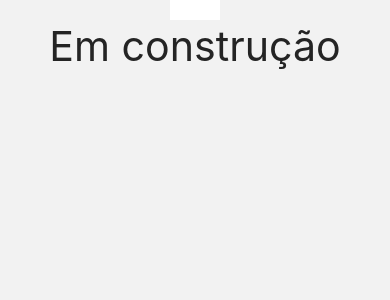
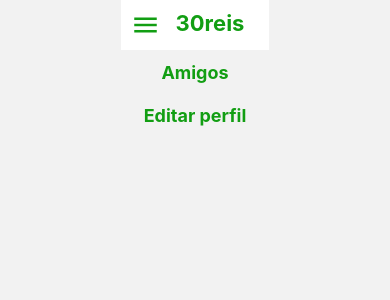
Before and after one commit to jonathancastroam/30reis-mobile, a React Native app: screen /Home in a window 390 px wide. Shown: the top 300 px of the page. Built offline with nearby package versions, Linux system fonts and the light colour scheme.

Commit message:
Novas telas

```diff
--- a/App.js
+++ b/App.js
@@ -5,6 +5,7 @@
 import SignUpScreen from './screens/SignUp';
 import HomeScreen from './screens/HomeScreen';
 import ContactsScreen from './screens/Contacts';
+import EditProfileScreen from './screens/EditProfile';
 
 const Stack = createNativeStackNavigator();
 
@@ -15,6 +16,7 @@
       <Stack.Screen name="SignUp" component={SignUpScreen} />
       <Stack.Screen name="Home" component={HomeScreen} />
       <Stack.Screen name="Contacts" component={ContactsScreen} />
+      <Stack.Screen name="EditProfile" component={EditProfileScreen} />
     </Stack.Navigator>
   );
 }
--- a/package.json
+++ b/package.json
@@ -24,6 +24,7 @@
     "react-dom": "16.13.1",
     "react-native": "https://github.com/expo/react-native/archive/sdk-42.0.0.tar.gz",
     "react-native-elements": "^3.4.2",
+    "react-native-global-props": "^1.1.5",
     "react-native-safe-area-context": "3.2.0",
     "react-native-screens": "^3.4.0",
     "react-native-svg": "12.1.1",
--- a/screens/Contacts.js
+++ b/screens/Contacts.js
@@ -1,9 +1,8 @@
 import * as React from 'react';
-import { View } from 'react-native';
+import { View, StyleSheet } from 'react-native';
 import { Header, ListItem, Avatar } from 'react-native-elements';
 import { createNativeStackNavigator } from '@react-navigation/native-stack';
 import HomeScreen from './HomeScreen';
-import EditContactScreen from './EditContact';
 
 function ContactsScreen({ navigation }) {
     const Stack = createNativeStackNavigator();
@@ -22,20 +21,18 @@
 
     return (
       <View>
-        <Stack.Screen name="AddContact" component={HomeScreen} />
-        <Stack.Screen name="EditContact" component={EditContactScreen} />
+        <Stack.Screen name="Home" component={HomeScreen} />
         <Header
           placement="top"
-          leftComponent={{ icon: 'chevron-left', color: '#fff', onPress: () => navigation.goBack() }}
-          centerComponent={{ text: 'Lista de contatos', style: { color: '#fff' } }}
-          rightComponent={{ icon: 'add', color: '#fff', onPress: () => navigation.navigate('AddContact') }}
+          backgroundColor='#fff'
+          centerComponent={{ text: '30reis', style: styles.heading }}
+          leftComponent={{ icon: 'chevron-left', color: '#129E13', onPress: () => navigation.goBack() }}
+          rightComponent={{ icon: 'add', color: '#129E13', onPress: () => navigation.goBack() }}
         />
 
         <View>
           {list.map((l, i) => (
-              <ListItem
-                key={i} bottomDivider
-                onPress={()=>navigation.navigate('EditContact')}>
+              <ListItem  key={i} bottomDivider >
                 <Avatar source={{uri: 'https://e7.pngegg.com/pngimages/84/165/png-clipart-united-states-avatar-organization-information-user-avatar-service-computer-wallpaper.png'}} />
                 <ListItem.Content>
                   <ListItem.Title>{l.name}</ListItem.Title>
@@ -54,3 +51,20 @@
   };
 
 export default ContactsScreen;
+
+const styles = StyleSheet.create({
+  headerContainer: {
+    justifyContent: 'center',
+    alignItems: 'center',
+    backgroundColor: '#397af8',
+    marginBottom: 20,
+    width: '100%',
+    paddingVertical: 15,
+    flex: 3,
+  },
+  heading: {
+    color: '#129E13',
+    fontSize: 22,
+    fontWeight: 'bold',
+  },
+});
--- a/screens/EditContact.js
+++ /dev/null
@@ -1,55 +0,0 @@
-import * as React from 'react';
-import { Button, View } from 'react-native';
-import { Header, Input, Avatar } from 'react-native-elements';
-import { createNativeStackNavigator } from '@react-navigation/native-stack';
-import ContactsScreen from './Contacts';
-
-function EditContactScreen({ navigation }) {
-    const Stack = createNativeStackNavigator();
-
-    return (
-      <View style={{ flex: 1, alignItems: 'center'}}>
-
-        <Stack.Screen name="Contacts" component={ContactsScreen} />
-
-        <Header
-          placement="top"
-          leftComponent={{ icon: 'chevron-left', color: '#fff', onPress: () => navigation.navigate('Contacts') }}
-          centerComponent={{ text: 'Editar contato', style: { color: '#fff' } }}
-        />
-
-        <View style={{marginTop: 50}}>
-            <Avatar
-                rounded
-                size="large"
-                icon={{name: 'user', type: 'font-awesome'}}
-                overlayContainerStyle={{backgroundColor: 'lightblue'}}
-                onPress={() => console.log("Works!")}
-                activeOpacity={1.0}
-                containerStyle={{flex: 0, marginBottom: 10}}
-            />
-        </View>
-
-        <Input
-            name='nome'
-            placeholder='NOME'
-            inputStyle={{marginTop:50}}
-            />
-        <Input
-            name='email'
-            placeholder='EMAIL'
-            />
-        <Input
-            name='telefone'
-            placeholder='TELEFONE'
-            />
-
-        <View style={{marginTop: 50}}>
-            <Button title="Salvar" onPress={() => navigation.goBack()} />
-        </View>
-
-      </View>
-    );
-  }
-
-  export default EditContactScreen;
--- /dev/null
+++ b/screens/EditProfile.js
@@ -0,0 +1,85 @@
+import * as React from 'react';
+import { View, StyleSheet } from 'react-native';
+import { Button, Header, Input, Avatar, Accessory } from 'react-native-elements';
+import { createNativeStackNavigator } from '@react-navigation/native-stack';
+import HomeScreen from './HomeScreen';
+
+function EditProfileScreen({ navigation }) {
+    const Stack = createNativeStackNavigator();
+
+    return (
+      <View style={{ flex: 1, alignItems: 'center'}}>
+
+        <Stack.Screen name="Home" component={HomeScreen} />
+
+        <Header
+          placement="top"
+          backgroundColor='#fff'
+          centerComponent={{ text: '30reis', style: styles.heading }}
+          leftComponent={{ icon: 'chevron-left', color: '#129E13', onPress: () => navigation.goBack() }}
+        />
+
+        <View style={{marginTop: 50}}>
+            <Avatar
+                rounded
+                size="large"
+                icon={{name: 'user', type: 'font-awesome'}}
+                overlayContainerStyle={{backgroundColor: 'lightblue'}}
+                onPress={() => console.log("Works!")}
+                activeOpacity={1.0}
+                containerStyle={{flex: 0, marginBottom: 10}}
+
+            ><Accessory onPress={() => console.log("Works!")}/></Avatar>
+        </View>
+
+        <Input
+            name='nome completo'
+            placeholder='NOME'
+            inputStyle={{marginTop:50}}
+            />
+        <Input
+            name='cpf'
+            placeholder='CPF'
+            />
+        <Input
+            name='dataNasc'
+            placeholder='DATA NASCIMENTO'
+            />
+        <Input
+            name='email'
+            placeholder='EMAIL'
+            />
+        <Input
+            name='telefone'
+            placeholder='TELEFONE'
+            />
+
+        <View style={{marginTop: 50}}>
+        <Button
+            title="Salvar"
+            titleStyle={{color:'#129E13',fontSize:18, fontWeight:'bold'}}
+            type="clear"
+            onPress={() => navigation.navigate('Home')} />
+        </View>
+
+      </View>
+    );
+  }
+
+  export default EditProfileScreen;
+
+  const styles = StyleSheet.create({
+    headerContainer: {
+      justifyContent: 'center',
+      alignItems: 'center',
+      backgroundColor: '#fff',
+      marginBottom: 20,
+      width: '100%',
+      paddingVertical: 15,
+    },
+    heading: {
+      color: '#129E13',
+      fontSize: 22,
+      fontWeight: 'bold',
+    },
+  });
--- a/screens/HomeScreen.js
+++ b/screens/HomeScreen.js
@@ -1,8 +1,9 @@
 import * as React from 'react';
-import { View } from 'react-native';
-import { Header, Text} from 'react-native-elements';
+import { View, StyleSheet } from 'react-native';
+import { Header, Button} from 'react-native-elements';
 import { createNativeStackNavigator } from '@react-navigation/native-stack';
 import ContactsScreen from './Contacts';
+import EditProfileScreen from './EditProfile';
 
 function HomeScreen({ navigation }) {
     const Stack = createNativeStackNavigator();
@@ -11,18 +12,59 @@
       <View style={{ flex: 1, alignItems: 'center'}}>
 
         <Stack.Screen name="Contacts" component={ContactsScreen} />
+        <Stack.Screen name="EditProfile" component={EditProfileScreen} />
 
         <Header
           placement="top"
           backgroundColor='#fff'
+          centerComponent={{ text: '30reis', style: styles.heading }}
+          leftComponent={{
+            icon: 'menu',
+            color: '#129E13',
+            size: 30,
+            styles: styles.headerLeft
+          }}
         />
 
-        <Text h1>
-          Em construção
-        </Text>
+        <Button
+            title="Amigos"
+            titleStyle={{color:'#129E13',fontSize:18, fontWeight:'bold'}}
+            buttonStyle={{paddingBottom:10, paddingTop:10}}
+            type="clear"
+            onPress={() => navigation.navigate('Contacts')}
+             />
+
+        <Button
+            title="Editar perfil"
+            titleStyle={{color:'#129E13',fontSize:18, fontWeight:'bold'}}
+            buttonStyle={{paddingBottom:10, paddingTop:10}}
+            type="clear"
+            onPress={() => navigation.navigate('EditProfile')}
+             />
 
       </View>
     );
   }
 
   export default HomeScreen;
+
+const styles = StyleSheet.create({
+  headerContainer: {
+    justifyContent: 'center',
+    alignItems: 'center',
+    backgroundColor: '#fff',
+    marginBottom: 20,
+    width: '100%',
+    paddingVertical: 15,
+  },
+  heading: {
+    color: '#129E13',
+    fontSize: 22,
+    fontWeight: 'bold',
+  },
+  headerRight: {
+    display: 'flex',
+    flexDirection: 'row',
+    marginTop: 5,
+  },
+});
```
Also changed, not shown: screens/Login.js (+35 -5 lines), 1 other file (tests, documents, lock files or other folders).
